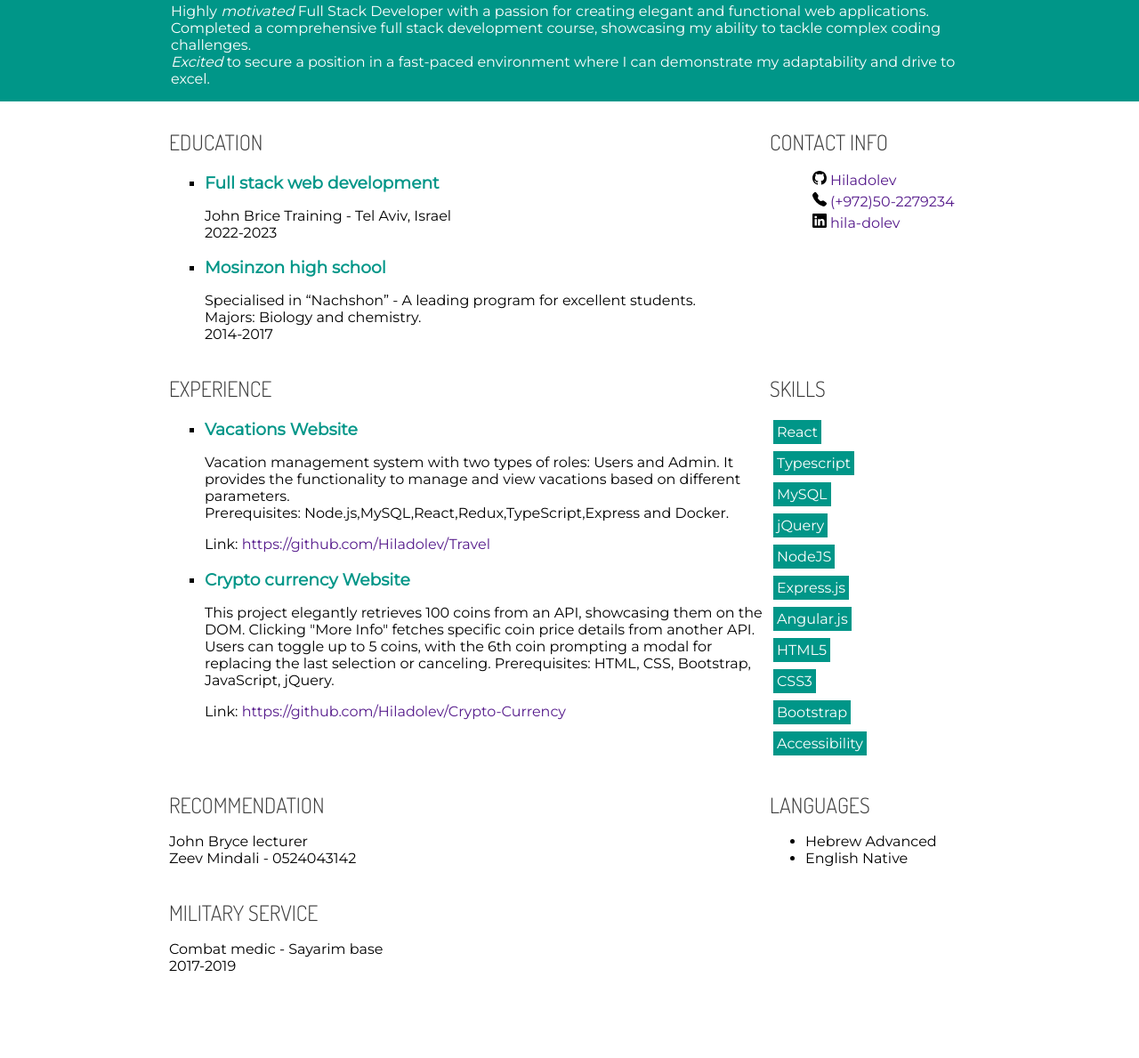
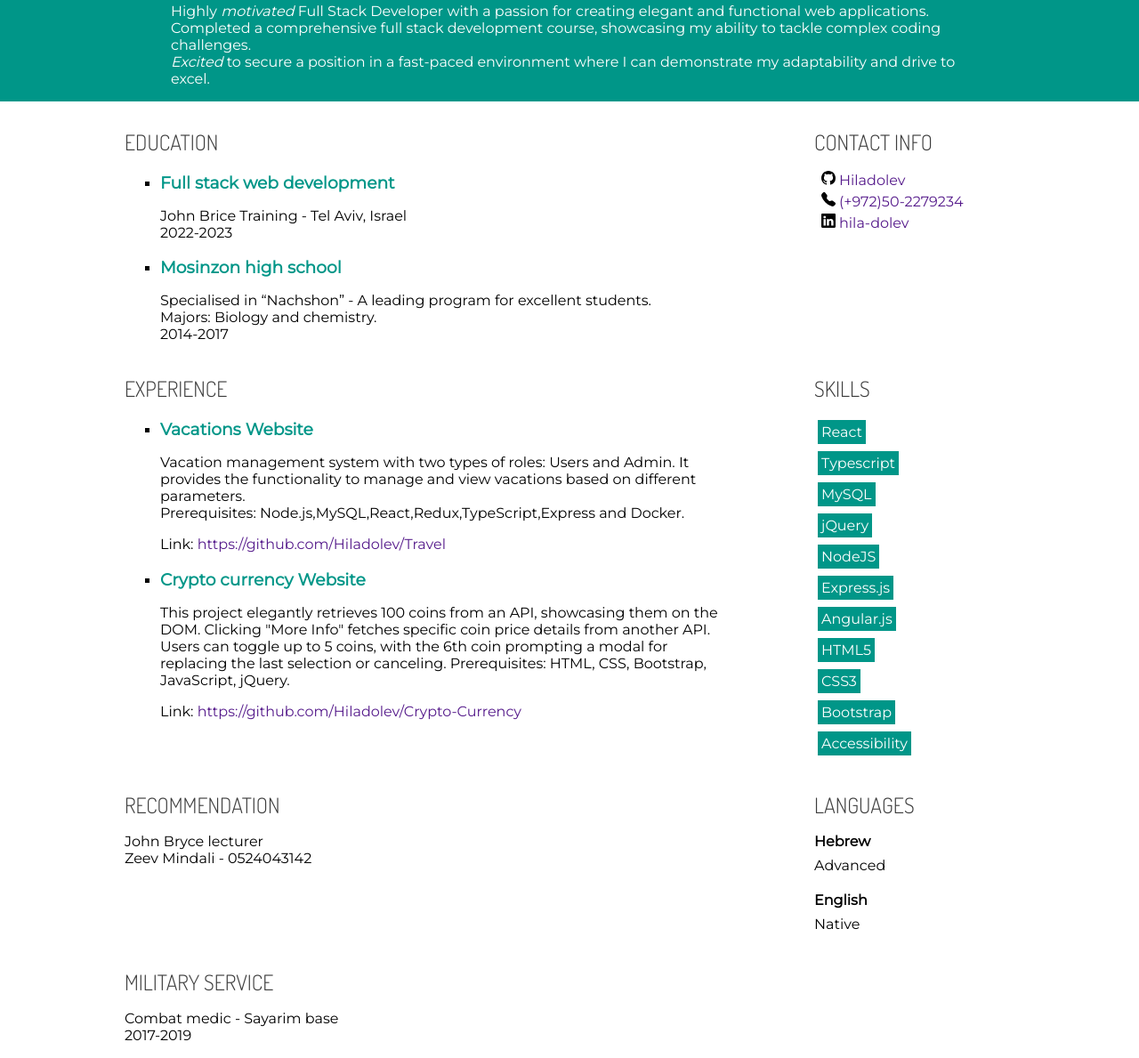
Before and after one commit to Hiladolev/resume, a plain HTML site: page index.html in a window 1280 px wide. Shown: the part 365-1554 px from the top of the page at 89% size. Before the commit the page ends 1476 px from the top, so only its background shows below. Drawn offline with Linux system fonts and the light colour scheme.

Commit message:
languages sections styles and semantic changes(dl)

```diff
--- a/index.html
+++ b/index.html
@@ -132,10 +132,17 @@
 
             <section id="languages">
                 <h2>Languages</h2>
-                <ul>
+                <!-- <ul>
                     <li>Hebrew Advanced</li>
                     <li>English Native</li>
-                </ul>
+                </ul> -->
+                <dl>
+                    <dt>Hebrew</dt>
+                    <dd>Advanced</dd>
+                    <dt>English</dt>
+                    <dd>Native</dd>
+
+                </dl>
             </section>
 
             <section id="militaryService">
--- a/styles.css
+++ b/styles.css
@@ -63,7 +63,16 @@ nav ul li,
   line-height: 1.5rem;
   list-style: none;
 }
-
+#languages li {
+  list-style: none;
+}
+dd {
+  margin-inline-start: 0;
+  margin-block: 0.5rem 1.25rem;
+}
+dt {
+  font-weight: bold;
+}
 /*all content without nav*/
 main {
   padding-block: 0;
@@ -118,6 +127,13 @@ a {
   background-color: var(--important-color);
   color: white;
 }
+
+/**/
+#skills ul,
+#languages ul,
+#contact-info ul {
+  padding-inline: 0;
+}
 /*skills sections*/
 #skills li {
   color: white;
@@ -134,7 +150,6 @@ a {
 #skills ul {
   display: flex;
   flex-wrap: wrap;
-  padding-inline: 0;
 }
 
 /*Media Queries*/
@@ -163,6 +178,7 @@ a {
   .sections {
     display: grid;
     grid-template-columns: 3fr 1fr;
+    grid-column-gap: 100px;
   }
   #experience {
     grid-column: 1;
@@ -177,7 +193,7 @@ a {
 /*for desktops*/
 @media screen and (min-width: 1200px) {
   main {
-    grid-template-columns: 1fr 900px 1fr;
+    grid-template-columns: 1fr 1000px 1fr;
   }
 
   .full-bleed {
```
